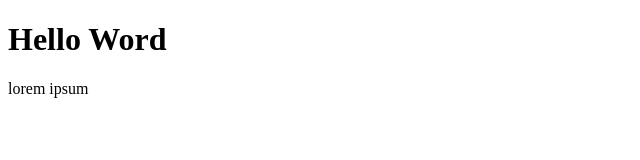
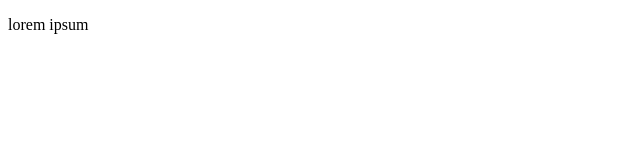
Before and after one commit to andredesigner/estudo, a plain HTML site: page index.html in a window 1280 px wide. Shown: the whole page, without its empty margins (0-640 px from the left). Drawn offline with Linux system fonts and the light colour scheme.

Commit message:
Exclui o parágrafo H1 do documento

```diff
--- a/index.html
+++ b/index.html
@@ -5,7 +5,6 @@
 	<title>Estudando Git e Github</title>
 </head>
 <body>
-	<h1>Hello Word</h1>
 	<p>lorem ipsum</p>
 </body>
 </html>
```
